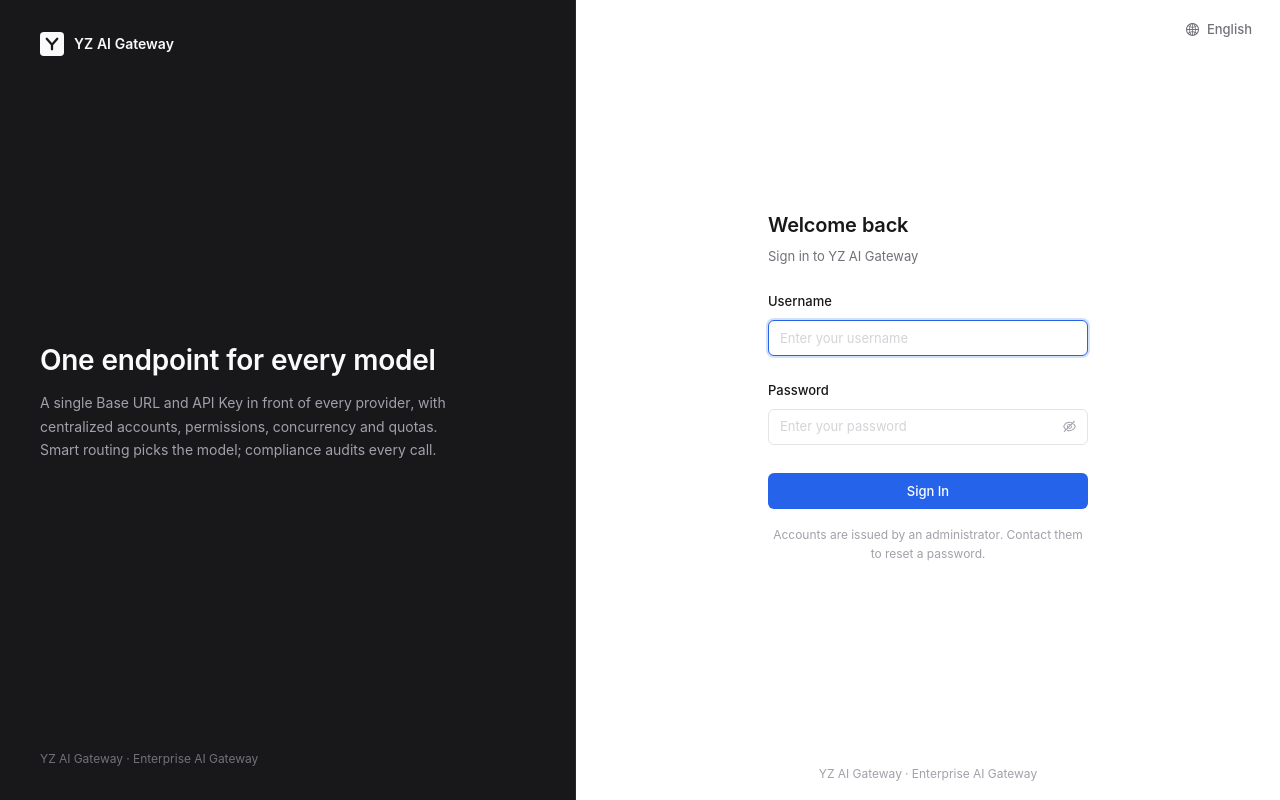
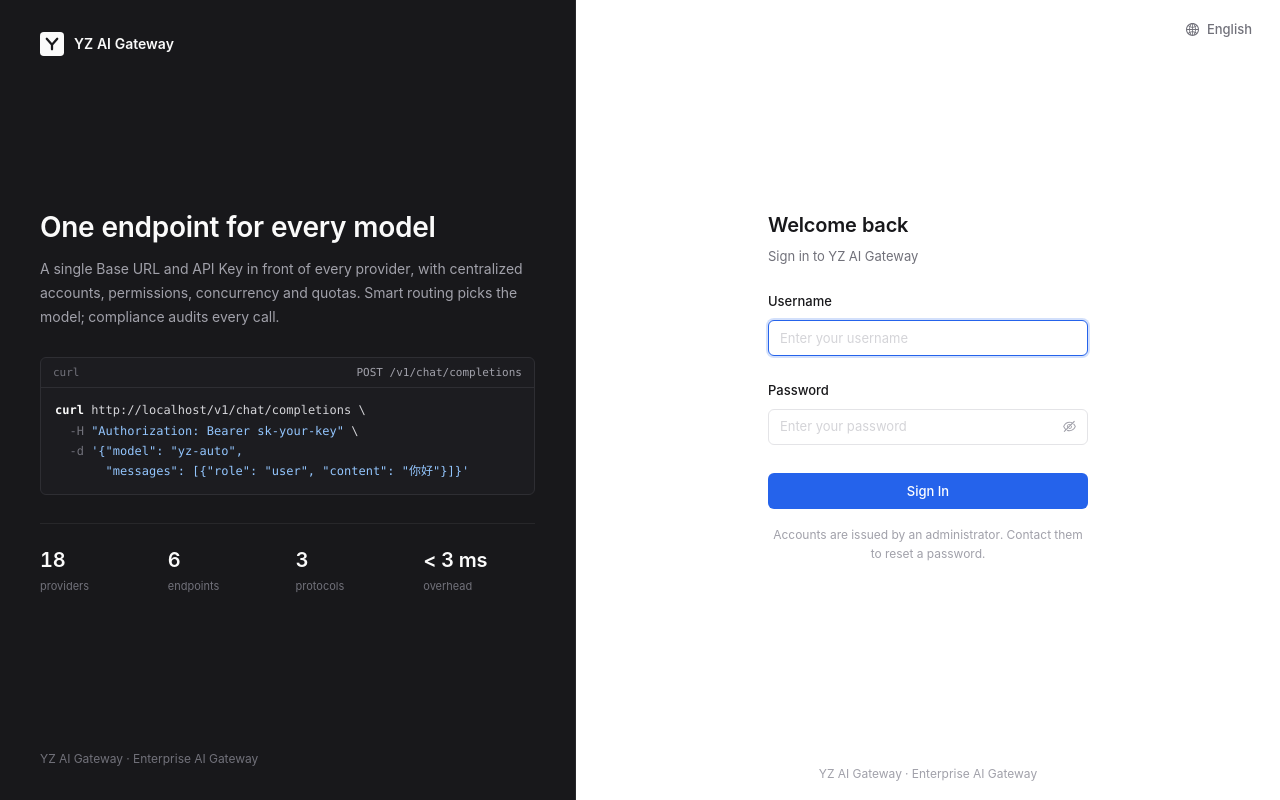
Before and after one commit to liningbest/yzapi, a React (Vite) app in the folder web/: page /login in a window 1280 px wide. Built offline with nearby package versions, Linux system fonts and the light colour scheme; no server answers.

Commit message:
Fix React #426 on login redirect (top-level Suspense + startTransition); richer login hero

```diff
--- a/web/src/App.tsx
+++ b/web/src/App.tsx
@@ -1,4 +1,4 @@
-import { useMemo } from 'react';
+import { Suspense, useMemo } from 'react';
 import { RouterProvider } from 'react-router-dom';
 import { App as AntdApp, ConfigProvider, theme as antdTheme } from 'antd';
 import zhCN from 'antd/locale/zh_CN';
@@ -133,7 +133,9 @@ export default function App() {
     <ConfigProvider theme={themeConfig} locale={ANTD_LOCALES[locale]}>
       <AntdApp>
         <QueryClientProvider client={queryClient}>
-          <RouterProvider router={router} />
+          <Suspense fallback={<div style={{ minHeight: '100vh' }} />}>
+            <RouterProvider router={router} />
+          </Suspense>
         </QueryClientProvider>
       </AntdApp>
     </ConfigProvider>
--- a/web/src/locales/en/auth.json
+++ b/web/src/locales/en/auth.json
@@ -18,7 +18,17 @@
     "description": "A single Base URL and API Key in front of every provider, with centralized accounts, permissions, concurrency and quotas. Smart routing picks the model; compliance audits every call.",
     "feature4": "Millisecond forwarding with transparent streaming and protocol conversion",
     "hint": "Accounts are issued by an administrator. Contact them to reset a password.",
-    "footer": "YZ AI Gateway · Enterprise AI Gateway"
+    "footer": "YZ AI Gateway · Enterprise AI Gateway",
+    "point1Title": "Unified access",
+    "point1Desc": "OpenAI, Anthropic, DeepSeek, Qwen and 18 providers plus local vLLM behind one URL and one key.",
+    "point2Title": "Smart routing & failover",
+    "point2Desc": "Route by request complexity to cheap or strong model groups; fail over upstreams in seconds.",
+    "point3Title": "Governance & audit",
+    "point3Desc": "Group permissions, concurrency and token quotas, keyword and semantic compliance, every call traceable.",
+    "factProviders": "providers",
+    "factEndpoints": "endpoints",
+    "factProtocols": "protocols",
+    "factLatency": "overhead"
   },
   "changePassword": {
     "title": "Change Password",
--- a/web/src/locales/zh-CN/auth.json
+++ b/web/src/locales/zh-CN/auth.json
@@ -18,7 +18,17 @@
     "description": "统一 Base URL 与 API Key，集中管理供应商账号、权限、并发与配额；智能路由自动分流，内容合规全程审计。",
     "feature4": "毫秒级转发，流式与协议转换无感",
     "hint": "账号由管理员分配，忘记密码请联系管理员重置",
-    "footer": "YZ AI Gateway · 企业 AI 网关"
+    "footer": "YZ AI Gateway · 企业 AI 网关",
+    "point1Title": "统一接入",
+    "point1Desc": "OpenAI、Anthropic、DeepSeek、通义等 18 家供应商与本地 vLLM，一个地址、一把 Key。",
+    "point2Title": "智能路由与容灾",
+    "point2Desc": "按请求复杂度自动分流到便宜或强力模型组，上游故障秒级切换。",
+    "point3Title": "治理与审计",
+    "point3Desc": "用户组权限、并发与 Token 配额、敏感词与语义合规，每次调用可追溯。",
+    "factProviders": "内置供应商",
+    "factEndpoints": "标准接口",
+    "factProtocols": "协议互转",
+    "factLatency": "转发开销"
   },
   "changePassword": {
     "title": "修改密码",
--- a/web/src/locales/zh-TW/auth.json
+++ b/web/src/locales/zh-TW/auth.json
@@ -18,7 +18,17 @@
     "description": "統一 Base URL 與 API Key，集中管理供應商帳號、權限、並行與配額；智慧路由自動分流，內容合規全程稽核。",
     "feature4": "毫秒級轉發，串流與協定轉換無感",
     "hint": "帳號由管理員分配，忘記密碼請聯絡管理員重設",
-    "footer": "YZ AI Gateway · 企業 AI 閘道"
+    "footer": "YZ AI Gateway · 企業 AI 閘道",
+    "point1Title": "統一接入",
+    "point1Desc": "OpenAI、Anthropic、DeepSeek、通義等 18 家供應商與本地 vLLM，一個位址、一把 Key。",
+    "point2Title": "智慧路由與容災",
+    "point2Desc": "依請求複雜度自動分流到便宜或強力模型組，上游故障秒級切換。",
+    "point3Title": "治理與稽核",
+    "point3Desc": "使用者群組權限、並行與 Token 配額、敏感詞與語意合規，每次呼叫可追溯。",
+    "factProviders": "內建供應商",
+    "factEndpoints": "標準介面",
+    "factProtocols": "協定互轉",
+    "factLatency": "轉發開銷"
   },
   "changePassword": {
     "title": "修改密碼",
--- a/web/src/pages/auth/Login.tsx
+++ b/web/src/pages/auth/Login.tsx
@@ -1,7 +1,7 @@
-import { useState } from 'react';
+import { startTransition, useEffect, useState } from 'react';
 import { useNavigate } from 'react-router-dom';
 import { Alert, Button, Dropdown, Form, Input, Typography } from 'antd';
-import { GlobalOutlined } from '@ant-design/icons';
+import { ApiOutlined, BranchesOutlined, GlobalOutlined, SafetyCertificateOutlined } from '@ant-design/icons';
 import { useTranslation } from 'react-i18next';
 import { authApi } from '@/api';
 import type { NormalizedError } from '@/api';
@@ -20,15 +20,26 @@ export default function Login() {
   const dark = useThemeStore((s) => s.mode) === 'dark';
   const [error, setError] = useState<string | null>(null);
   const [loading, setLoading] = useState(false);
+  const [baseUrl, setBaseUrl] = useState(`${window.location.origin}/v1`);
+  useEffect(() => {
+    authApi
+      .publicInfo()
+      .then((info) => {
+        if (info?.base_url) setBaseUrl(info.base_url);
+      })
+      .catch(() => undefined);
+  }, []);
 
   const onFinish = async (values: { username: string; password: string }) => {
     setLoading(true);
     setError(null);
     try {
       const res = await authApi.login(values.username.trim(), values.password);
-      setAuth(res.token, res.user);
-      if (res.user.must_change_password) navigate('/change-password', { replace: true });
-      else navigate(homeFor(res.user.role), { replace: true });
+      startTransition(() => {
+        setAuth(res.token, res.user);
+        if (res.user.must_change_password) navigate('/change-password', { replace: true });
+        else navigate(homeFor(res.user.role), { replace: true });
+      });
     } catch (e) {
       const err = e as NormalizedError;
       if (err.status === 423) setError(t('auth:login.locked'));
@@ -53,6 +64,62 @@ export default function Login() {
           <div className="yz-login-hero-body">
             <h1 className="yz-login-headline">{t('auth:login.headline')}</h1>
             <p className="yz-login-desc">{t('auth:login.description')}</p>
+
+            <div className="yz-login-code" aria-hidden>
+              <div className="yz-login-code-bar">
+                <span>curl</span>
+                <span className="yz-login-code-path">POST /v1/chat/completions</span>
+              </div>
+              <pre>
+                <span className="c-cmd">curl</span> {baseUrl}/chat/completions \{'\n'}
+                {'  '}<span className="c-flag">-H</span> <span className="c-str">"Authorization: Bearer sk-your-key"</span> \{'\n'}
+                {'  '}<span className="c-flag">-d</span> <span className="c-str">{`'{"model": "yz-auto",`}</span>{'\n'}
+                {'       '}<span className="c-str">{`"messages": [{"role": "user", "content": "你好"}]}'`}</span>
+              </pre>
+            </div>
+
+            <ul className="yz-login-points">
+              <li>
+                <ApiOutlined />
+                <div>
+                  <b>{t('auth:login.point1Title')}</b>
+                  <span>{t('auth:login.point1Desc')}</span>
+                </div>
+              </li>
+              <li>
+                <BranchesOutlined />
+                <div>
+                  <b>{t('auth:login.point2Title')}</b>
+                  <span>{t('auth:login.point2Desc')}</span>
+                </div>
+              </li>
+              <li>
+                <SafetyCertificateOutlined />
+                <div>
+                  <b>{t('auth:login.point3Title')}</b>
+                  <span>{t('auth:login.point3Desc')}</span>
+                </div>
+              </li>
+            </ul>
+
+            <div className="yz-login-facts">
+              <div>
+                <b>18</b>
+                <span>{t('auth:login.factProviders')}</span>
+              </div>
+              <div>
+                <b>6</b>
+                <span>{t('auth:login.factEndpoints')}</span>
+              </div>
+              <div>
+                <b>3</b>
+                <span>{t('auth:login.factProtocols')}</span>
+              </div>
+              <div>
+                <b>&lt; 3 ms</b>
+                <span>{t('auth:login.factLatency')}</span>
+              </div>
+            </div>
           </div>
 
           <div className="yz-login-hero-foot">{t('auth:login.footer')}</div>
--- a/web/src/styles/global.css
+++ b/web/src/styles/global.css
@@ -768,3 +768,106 @@ body {
 .ant-form-item-extra {
   font-size: 12px;
 }
+
+/* ---------- login hero: content blocks ---------- */
+.yz-login-hero-body {
+  max-width: 520px;
+}
+.yz-login-code {
+  margin-top: 28px;
+  border: 1px solid #2e2e33;
+  border-radius: 6px;
+  background: #1c1c20;
+  overflow: hidden;
+}
+.yz-login-code-bar {
+  display: flex;
+  justify-content: space-between;
+  align-items: center;
+  padding: 6px 12px;
+  border-bottom: 1px solid #2e2e33;
+  font-family: var(--yz-mono);
+  font-size: 11px;
+  color: #71717a;
+}
+.yz-login-code-path {
+  color: #a1a1aa;
+}
+.yz-login-code pre {
+  margin: 0;
+  padding: 12px 14px;
+  font-family: var(--yz-mono);
+  font-size: 12px;
+  line-height: 1.7;
+  color: #d4d4d8;
+  white-space: pre;
+  overflow-x: auto;
+}
+.yz-login-code .c-cmd {
+  color: #fafafa;
+  font-weight: 600;
+}
+.yz-login-code .c-flag {
+  color: #71717a;
+}
+.yz-login-code .c-str {
+  color: #93c5fd;
+}
+.yz-login-points {
+  list-style: none;
+  margin: 28px 0 0;
+  padding: 0;
+  display: grid;
+  gap: 14px;
+}
+.yz-login-points li {
+  display: flex;
+  gap: 12px;
+  align-items: flex-start;
+}
+.yz-login-points li > .anticon {
+  margin-top: 3px;
+  font-size: 14px;
+  color: #a1a1aa;
+  flex-shrink: 0;
+}
+.yz-login-points b {
+  display: block;
+  font-size: 13px;
+  font-weight: 600;
+  color: #fafafa;
+}
+.yz-login-points span {
+  display: block;
+  font-size: 12px;
+  line-height: 1.6;
+  color: #a1a1aa;
+  margin-top: 2px;
+}
+.yz-login-facts {
+  margin-top: 28px;
+  padding-top: 20px;
+  border-top: 1px solid #27272a;
+  display: grid;
+  grid-template-columns: repeat(4, minmax(0, 1fr));
+  gap: 16px;
+}
+.yz-login-facts b {
+  display: block;
+  font-size: 20px;
+  font-weight: 600;
+  color: #fafafa;
+  font-variant-numeric: tabular-nums;
+  letter-spacing: -0.3px;
+}
+.yz-login-facts span {
+  display: block;
+  font-size: 11px;
+  color: #71717a;
+  margin-top: 2px;
+}
+@media (max-height: 820px) {
+  .yz-login-points {
+    display: none;
+  }
+}
```
